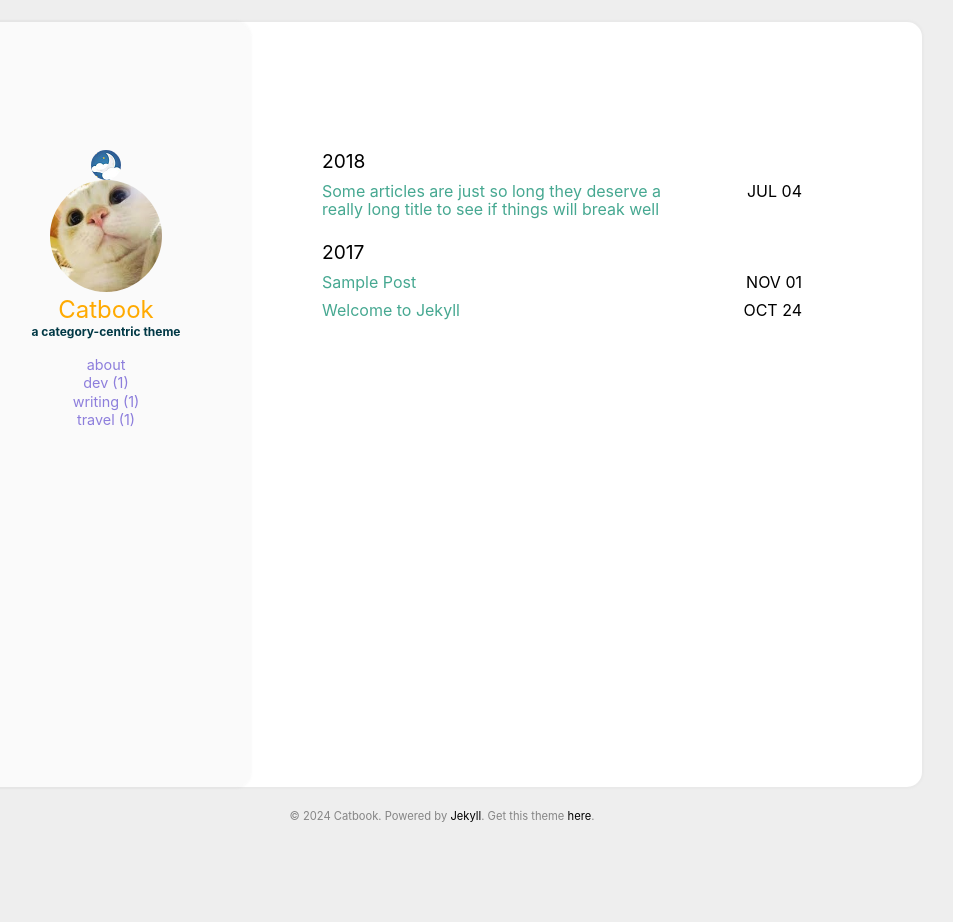
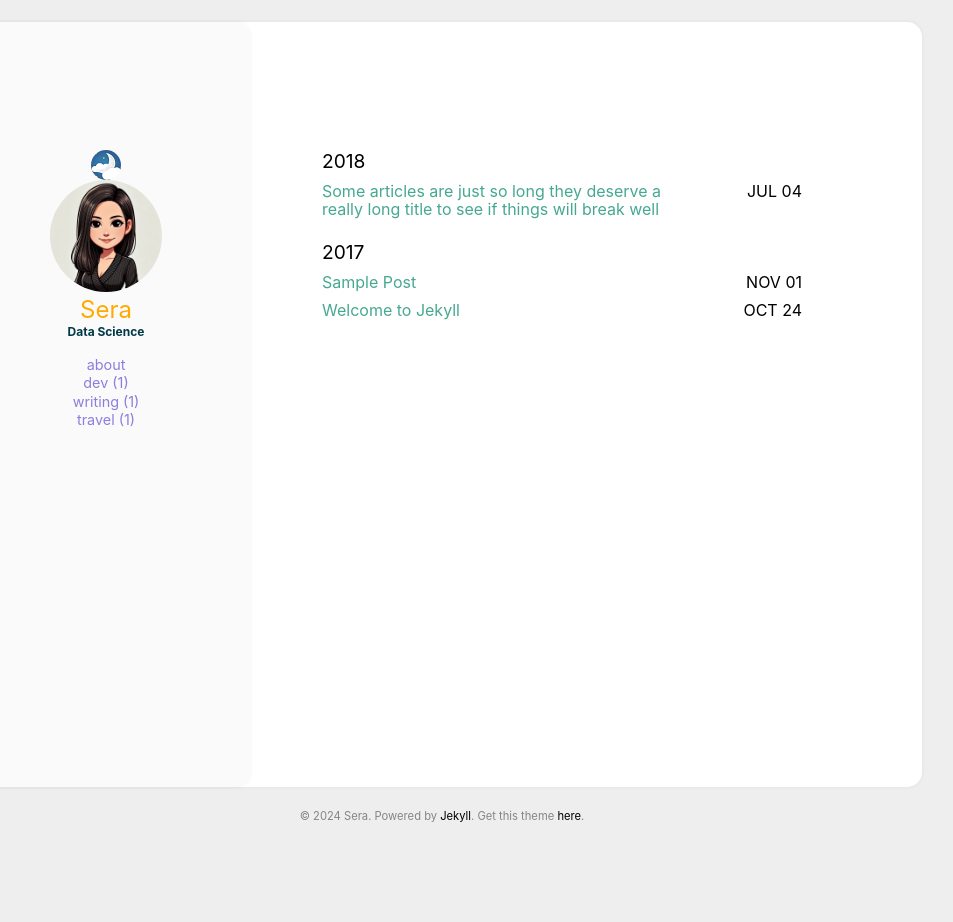
Before and after one commit to B-Serena/b-serena.github.io, a Jekyll site: the page built from index.html, in a window 1280 px wide. Shown: the whole page, without its empty margins (198-1151 px from the left). Built offline with Jekyll 4.4.1, drawn with Linux system fonts in a browser that asks for light colours.

Commit message:
add my profile, change the title

```diff
--- a/_config.yml
+++ b/_config.yml
@@ -1,18 +1,18 @@
 
-title: Catbook #Your awesome title
-email: #youremail@domain.com
+title: Data to the Moon and Back #Your awesome title
+email: beyonxr@gmail.com #youremail@domain.com
 description: > # this means to ignore newlines until "baseurl"
   Write an awesome description for your new site here. You can edit this
   line in _config.yml. It will appear in your document head meta (for
   Google search results) and in your feed.xml site description.
 
 baseurl: # the subpath of the site
-url: http://starry99.github.io/catbook # the base hostname & protocol for your site
+url: https://b-serena.github.io # the base hostname & protocol for your site
 
 permalink: /:year-:month/:title
 timezone:
 
-favicon: /assets/img/favicon.ico
+favicon: /assets/img/me.webp
 
 google_analytics: #UA—XXXXXXXX-X
 disqus_shortname: #disqus shortname
@@ -20,10 +20,10 @@ cusdis:
     app_id: #your cusdis app_id
 
 user:
-  name: Catbook
-  pic: /assets/img/cat.jpg
-  picAlt: "catbook"
-  job: a category-centric theme
+  name: Sera
+  pic: /assets/img/me.webp
+  picAlt: "Data to the Moon and Back"
+  job: Data Science
   aboutme: true # comment this out if you don't need the 'about' page.
 
 exclude:
```
Also changed, not shown: assets/img/me.webp (added).
